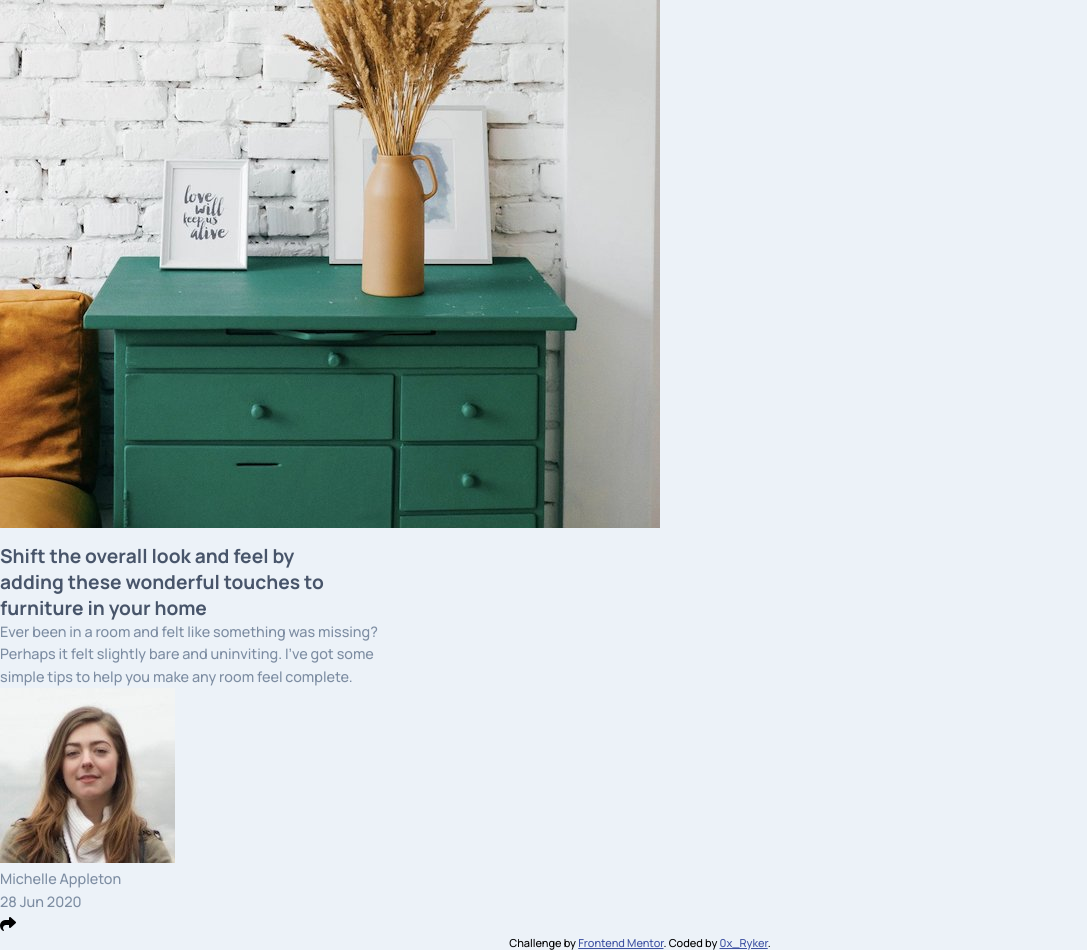
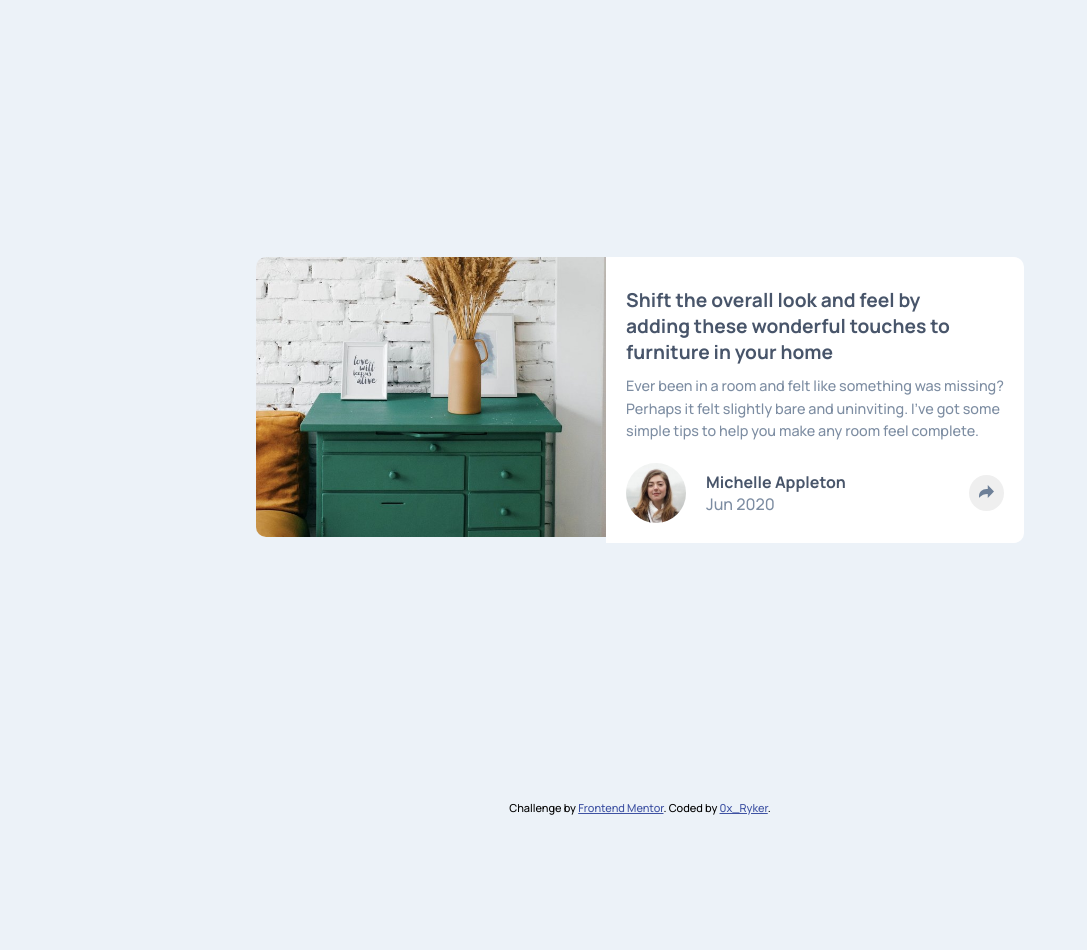
Before and after one commit to 0x-Ryker/Article-preview-component, a plain HTML site: page index.html in a window 1280 px wide. Shown: the whole page, without its empty margins (0-1087 px from the left). After the commit the page ends 815 px from the top, so only its background shows below. Drawn offline with Linux system fonts and the light colour scheme.

Commit message:
added new class

```diff
--- a/index.html
+++ b/index.html
@@ -42,56 +42,57 @@
     </style>
   </head>
   <body>
-    <main class="main-container">
-      <section class="flex-items">
-        <img class="drawer" src="images/drawers.jpg" alt="drawer" />
-
-        <article class="article-section">
-          <aside>
-            <h1 class="txt-bold">
+    <div class="container">
+      <main class="flex-wrapper">
+        <div>
+          <img src="./images/drawers.jpg" alt="drawers" class="drawers" />
+        </div>
+        <section class="text-section">
+          <h1>
             Shift the overall look and feel by <br />
             adding these wonderful touches to <br />
             furniture in your home
           </h1>
 
-            <p class="color-gray">
+          <p>
             Ever been in a room and felt like something was missing? <br />
             Perhaps it felt slightly bare and uninviting. I’ve got some <br />
             simple tips to help you make any room feel complete.
           </p>
-          </aside>
 
-          <div class="bottom-section">
-            <div class="profile-info">
+          <p></p>
+
+          <ul class="user-data">
+            <li class="user-avatar">
               <img
-                class="profile-img"
-                src="images/avatar-michelle.jpg"
-                alt="Michelle's photo"
+                src="./images/avatar-michelle.jpg"
+                alt="michelle-picture"
+                class="avatar"
               />
-
-              <div class="name-date">
-                <p class="name txt-bold">Michelle Appleton</p>
-                <p class="date-em color-gray">28 Jun 2020</p>
+              <div>
+                <strong>Michelle Appleton</strong>
+                <span> Jun 2020</span>
               </div>
+            </li>
+            <li class="button-wrapper">
+              <button>
+                <img src="./images/icon-share.svg" alt="" />
+              </button>
+              <div class="share-icon">
+                <ul>
+                  <li class="share-bg tooltip-items">
+                    SHARE
+                    <img src="./images/icon-pinterest.svg" alt="" />
+                    <img src="./images/icon-facebook.svg" alt="" />
+                    <img src="./images/icon-twitter.svg" alt="" />
+                  </li>
+                </ul>
               </div>
-
-            <form action="#">
-              <!-- <input
-                class="share-icon"
-                type="image"
-                src="images/icon-share.svg"
-                alt=""
-              /> -->
-              <i class="fa-solid fa-share"></i>
-              <!-- <span>Share</span>
-              <span><img src="images/icon-facebook.svg" alt="" /></span>
-              <span><img src="images/icon-twitter.svg" alt="" /></span>
-              <span><img src="images/icon-pinterest.svg" alt="" /></span> -->
-            </form>
-          </div>
-        </article>
+            </li>
+          </ul>
         </section>
       </main>
+    </div>
 
     <div class="attribution">
       Challenge by
@@ -100,5 +101,6 @@
       >. Coded by
       <a href="https://www.frontendmentor.io/profile/0x-Ryker">0x_Ryker</a>.
     </div>
+    <script src="./script.js"></script>
   </body>
 </html>
```
Lines whose indentation alone changed are shown as unchanged.
